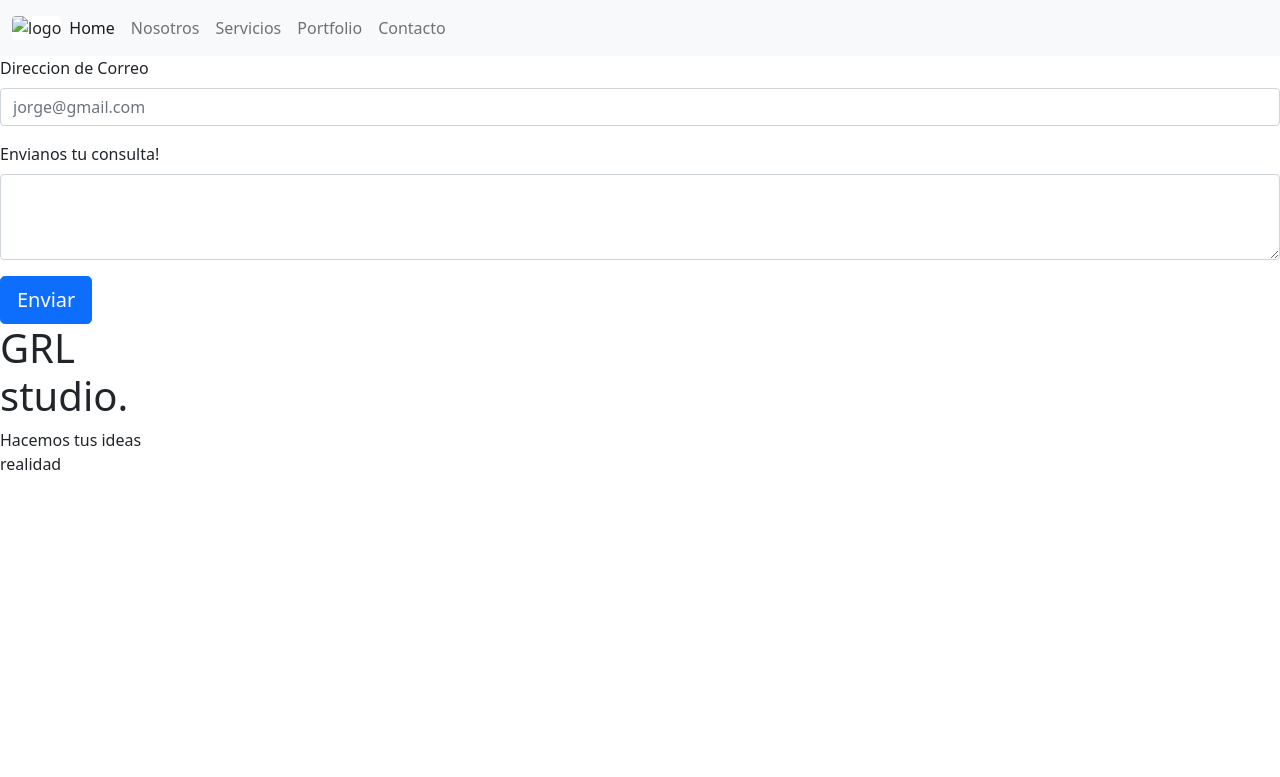
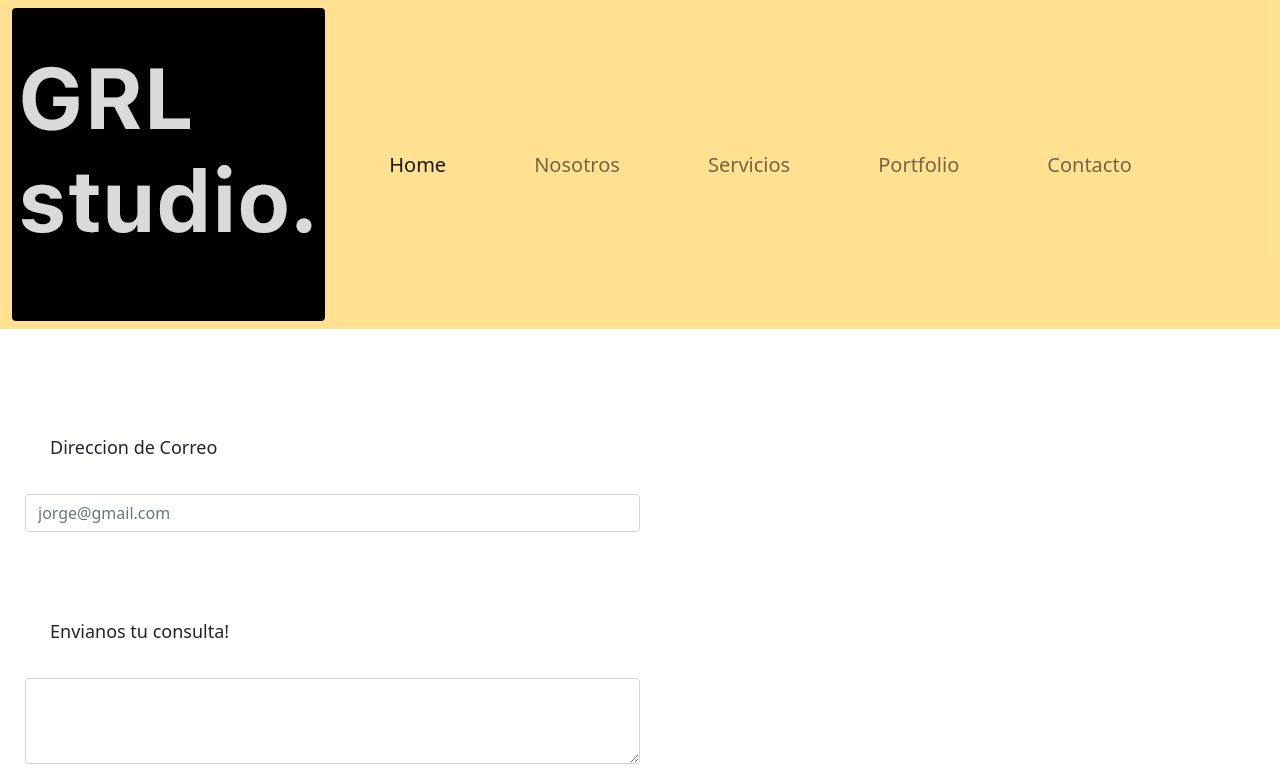
Before and after one commit to luchostef/ProyectoEstudio, a website: page pages/contacto.html in a window 1280 px wide. Shown: the top 777 px of the page. Drawn offline with nearby package versions, Linux system fonts and the light colour scheme; files that its build step writes are made by us from their sources; the site is published under a folder, as on GitHub Pages, so addresses that start at the root find nothing; files whose address does not match are found by name.

Commit message:
correcciones github 2

```diff
--- a/pages/contacto.html
+++ b/pages/contacto.html
@@ -18,7 +18,7 @@
         integrity="sha384-1BmE4kWBq78iYhFldvKuhfTAU6auU8tT94WrHftjDbrCEXSU1oBoqyl2QvZ6jIW3" crossorigin="anonymous">
     <!-- CSS -->
 
-    <link rel="stylesheet" href="/css/estilo.css">
+    <link rel="stylesheet" href="css/estilo.css">
 
 </head>
 
@@ -28,7 +28,7 @@
 
     <nav class="navbar navbar-expand-lg navbar-light bg-light">
         <div class="container-fluid">
-            <img class="isologo bg-body rounded" src="/imagenes/GRL studio..png" alt="logo">
+            <img class="isologo bg-body rounded" src="imagenes/GRL studio..png" alt="logo">
             <button class="navbar-toggler" type="button" data-bs-toggle="collapse" data-bs-target="#navbarNavAltMarkup"
                 aria-controls="navbarNavAltMarkup" aria-expanded="false" aria-label="Toggle navigation">
                 <span class="navbar-toggler-icon"></span>
```
Also changed, not shown: 1 other file.
